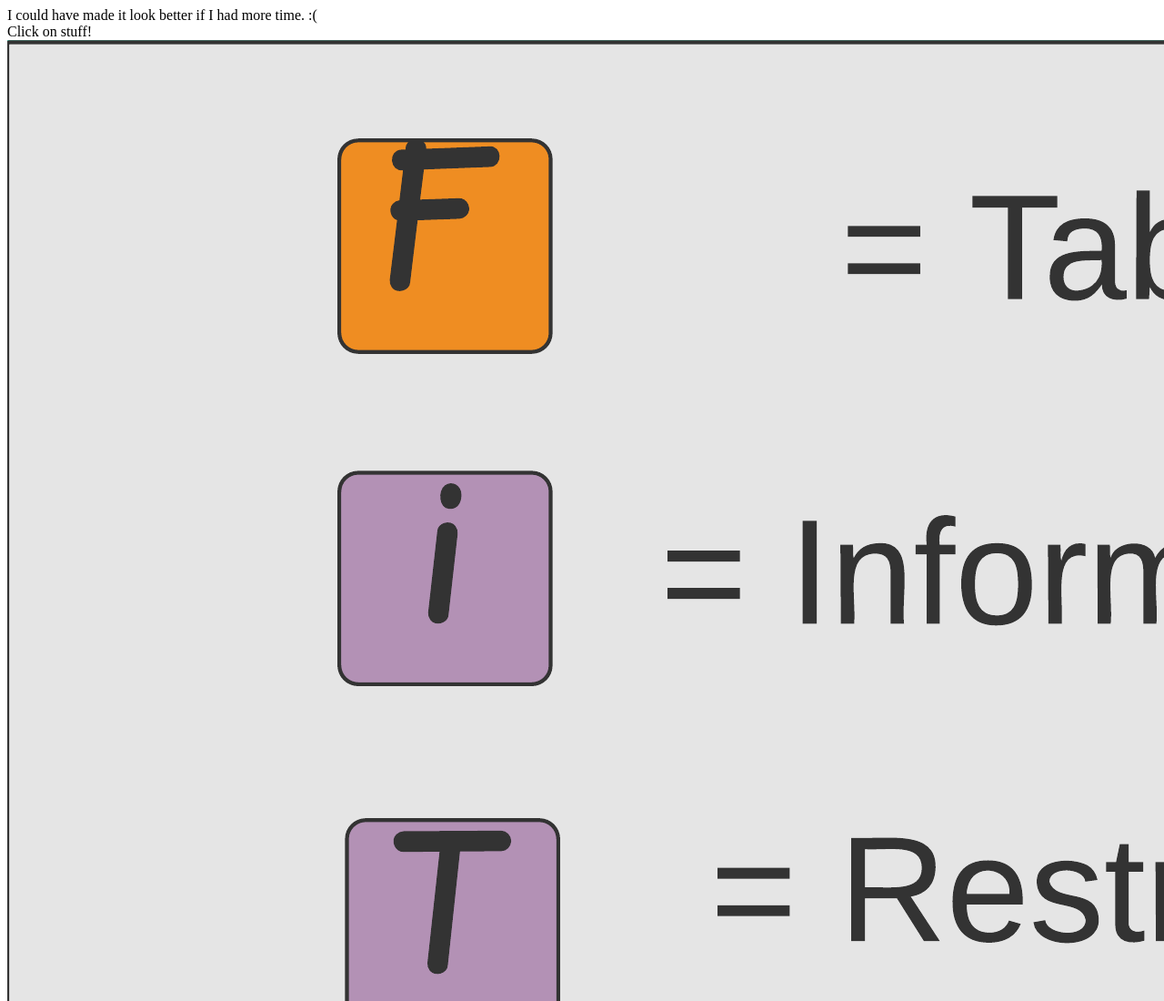
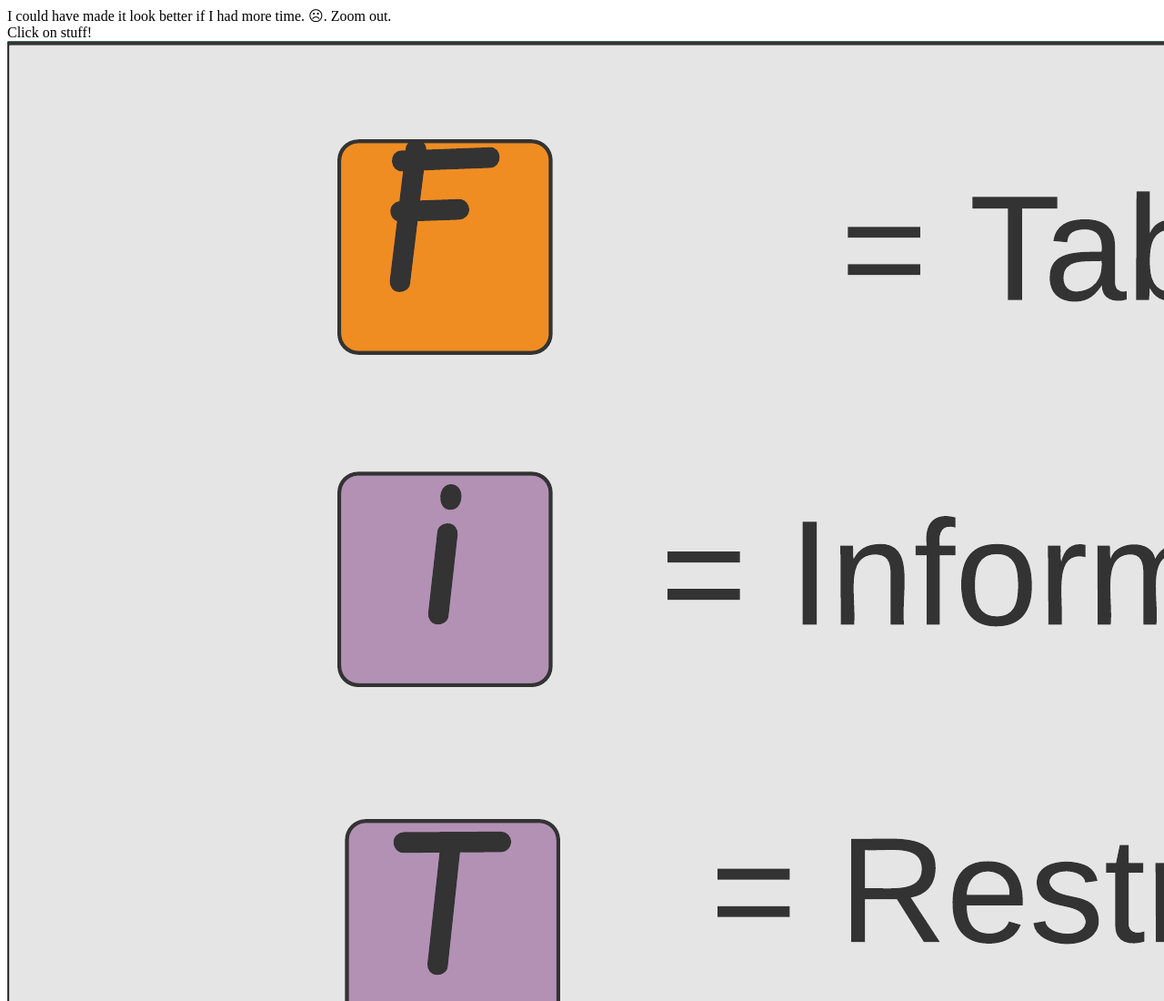
Before and after one commit to BeepBot99/Theme-Park, a plain HTML site: page index.html in a window 1280 px wide. Shown: the top 1100 px of the page at 91% size. Drawn offline with Linux system fonts and the light colour scheme.

Commit message:
Add zoom out notice

```diff
--- a/index.html
+++ b/index.html
@@ -4,7 +4,7 @@
     <title>Davis's Theme Park</title>
   </head>
   <body>
-    <span>I could have made it look better if I had more time. :(<br>Click on stuff!</span>
+    <span>I could have made it look better if I had more time. ☹. Zoom out. <br>Click on stuff!</span>
 <img src="Programming Theme Park!.png" usemap="#image-map">
 
 <map name="image-map">
```
